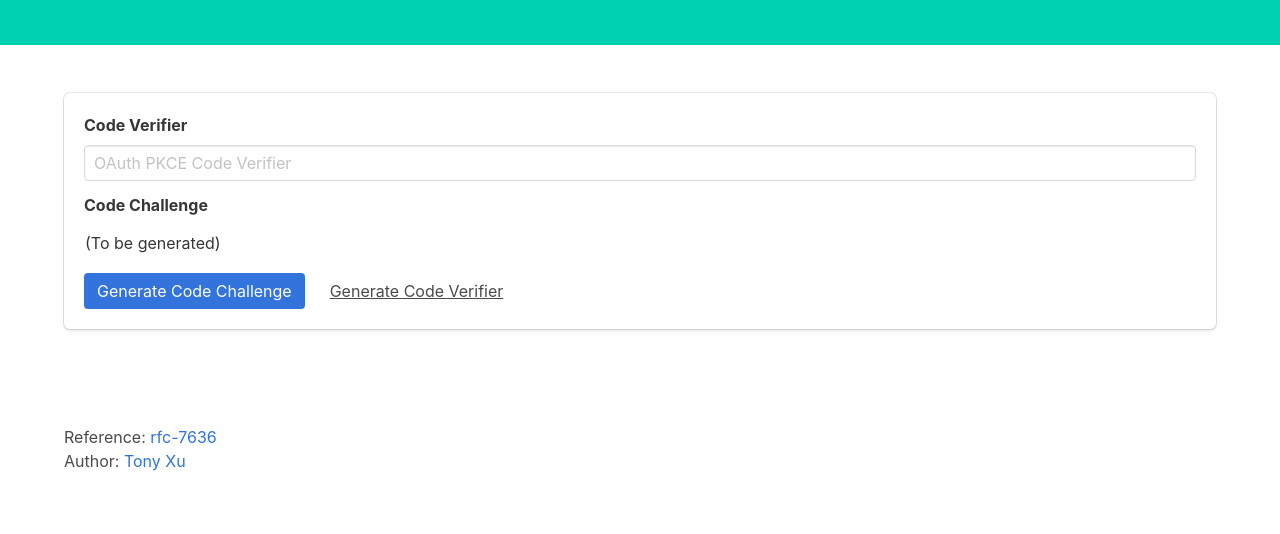
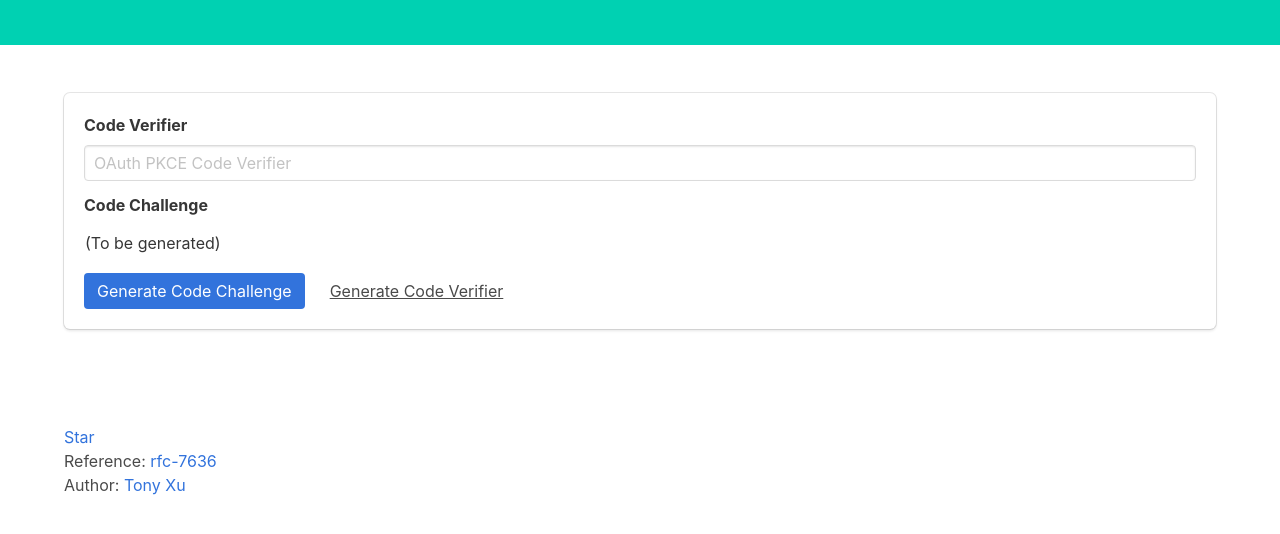
Before and after one commit to tonyxu-io/pkce-generator, a plain HTML site: page index.html in a window 1280 px wide. Shown: the part 116-650 px from the top of the page. Drawn offline with nearby package versions, Linux system fonts and the light colour scheme.

Commit message:
Update index.html
Add star button

```diff
--- a/index.html
+++ b/index.html
@@ -73,6 +73,7 @@
   </section>
   <section class="section">
     <div class="container">
+      <a class="github-button" href="https://github.com/tonyxu-io/pkce-generator" data-size="large" data-show-count="true" aria-label="Star tonyxu-io/pkce-generator on GitHub">Star</a>
       <p>Reference: <a href="https://tools.ietf.org/html/rfc7636">rfc-7636</a></p>
       <p>Author: <a href="https://tonyxu.io">Tony Xu</a></p>
     </div>
```
